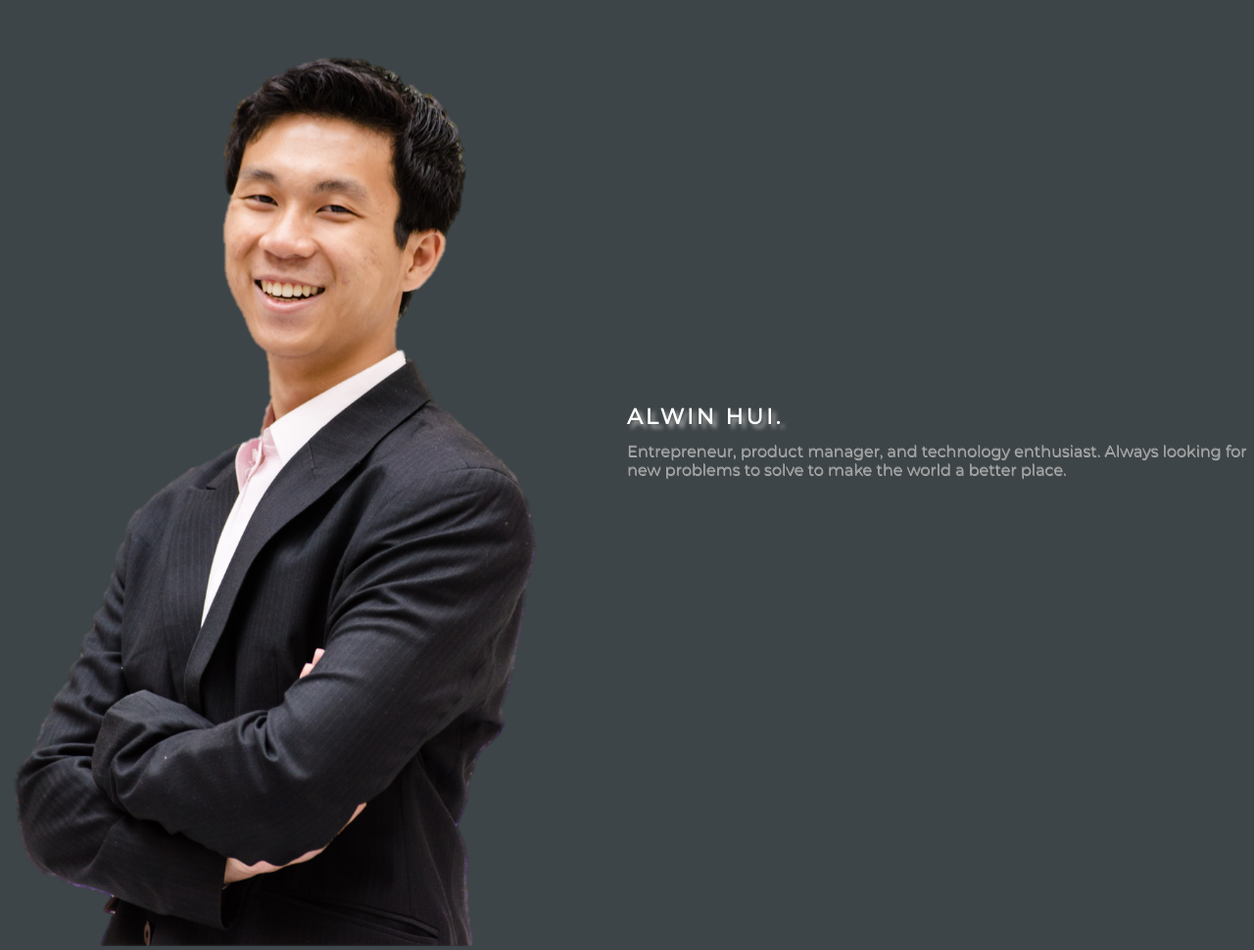
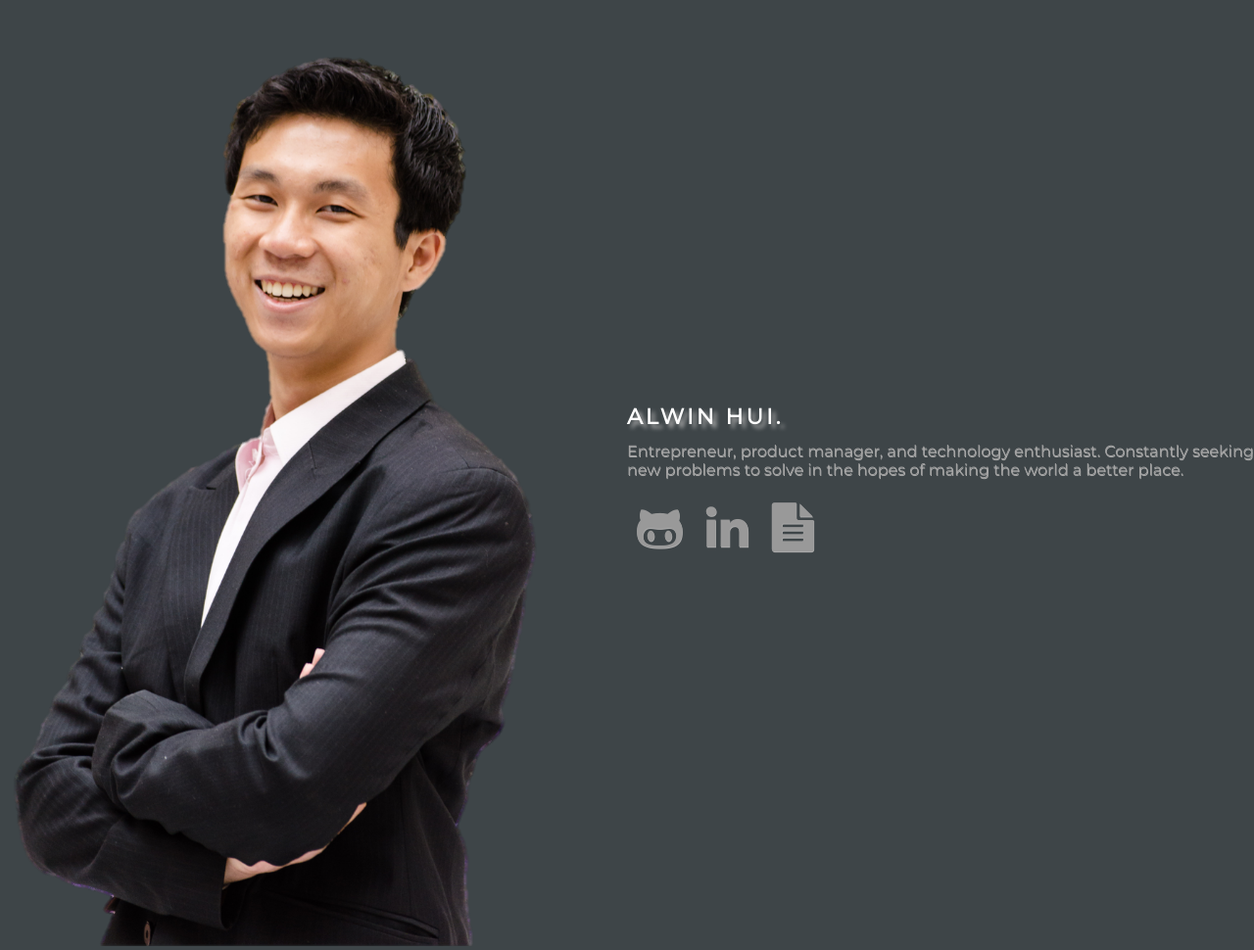
Before and after one commit to ahui21/alwinhui, a PHP site: page / in a window 1280 px wide. Shown: the whole page at 98% size. Run offline with PHP 8.4, Linux system fonts and the light colour scheme; some libraries are stand-ins or nearby versions.

Commit message:
added logos

```diff
--- a/css/style.css
+++ b/css/style.css
@@ -18,6 +18,11 @@ img {
 	max-width: 100%;
 	max-height: 100%;
 }
+a {text-decoration: none;}
+a:link {color: #999; text-decoration: none;}
+a:visited {color: #999; text-decoration: none;}
+a:hover {color: #FFFFFF; text-decoration: none;}
+
 #left {
 	position: absolute;
 	left: 0;
@@ -30,12 +35,6 @@ img {
 	top: 50%;
 	width: 50%;
 }
-
-a {text-decoration: none;}
-a:link {color: #333; text-decoration: none;}
-a:visited {color: #333; text-decoration: none;}
-a:hover {color: #999; text-decoration: none;}
-
 #logos{margin-top: 25px;}
 #logos a{margin: 0 10px;}
 #logos a i{font-size: 50px;}
--- a/index.html
+++ b/index.html
@@ -21,9 +21,12 @@
     <meta name="twitter:image" content="http://alwinhui.com/img1.jpg">
 
     <meta name="theme-color" content="#2c2f43">
+
     <link rel="shortcut icon" href="img/favicon.ico">
 
+    <link rel="stylesheet" href="font-awesome-4.5.0/font-awesome-4.5.0/css/font-awesome.css">
     <link rel="stylesheet" type="text/css" href="css/style.css">
+
     <link href="https://fonts.googleapis.com/css?family=Montserrat" rel="stylesheet">
 
     <!-- Google Analytics script -->
@@ -47,7 +50,7 @@
         </div>
         <div id="right">
           <h1>ALWIN HUI.</h1>
-          Entrepreneur, product manager, and technology enthusiast. Always looking for new problems to solve to make the world a better place.
+          Entrepreneur, product manager, and technology enthusiast. Constantly seeking new problems to solve in the hopes of making the world a better place.
 
           <div id="logos">
             <a href="https://github.com/ahui21" target="_blank"><i class="fa fa-github-alt"></i></a>
```
